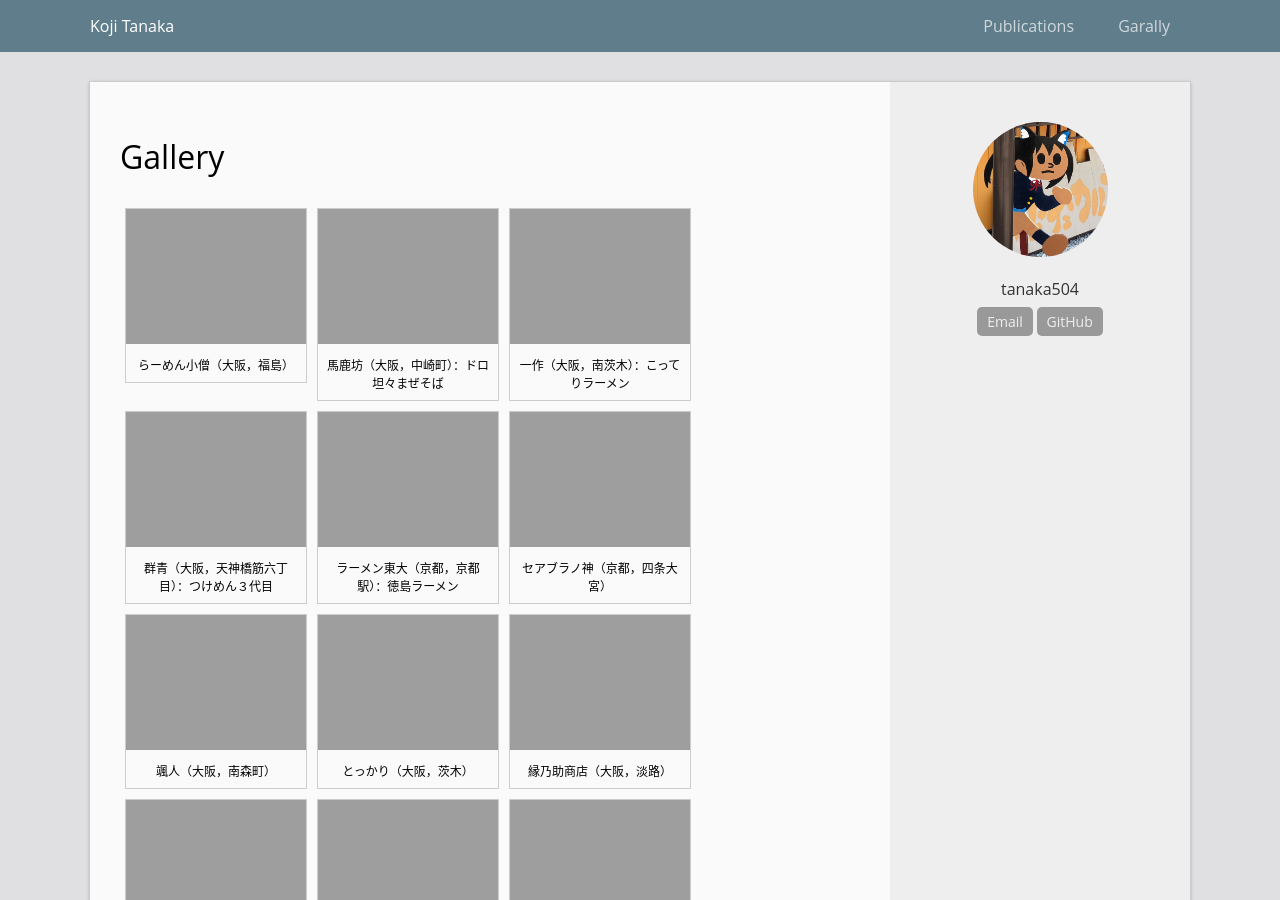
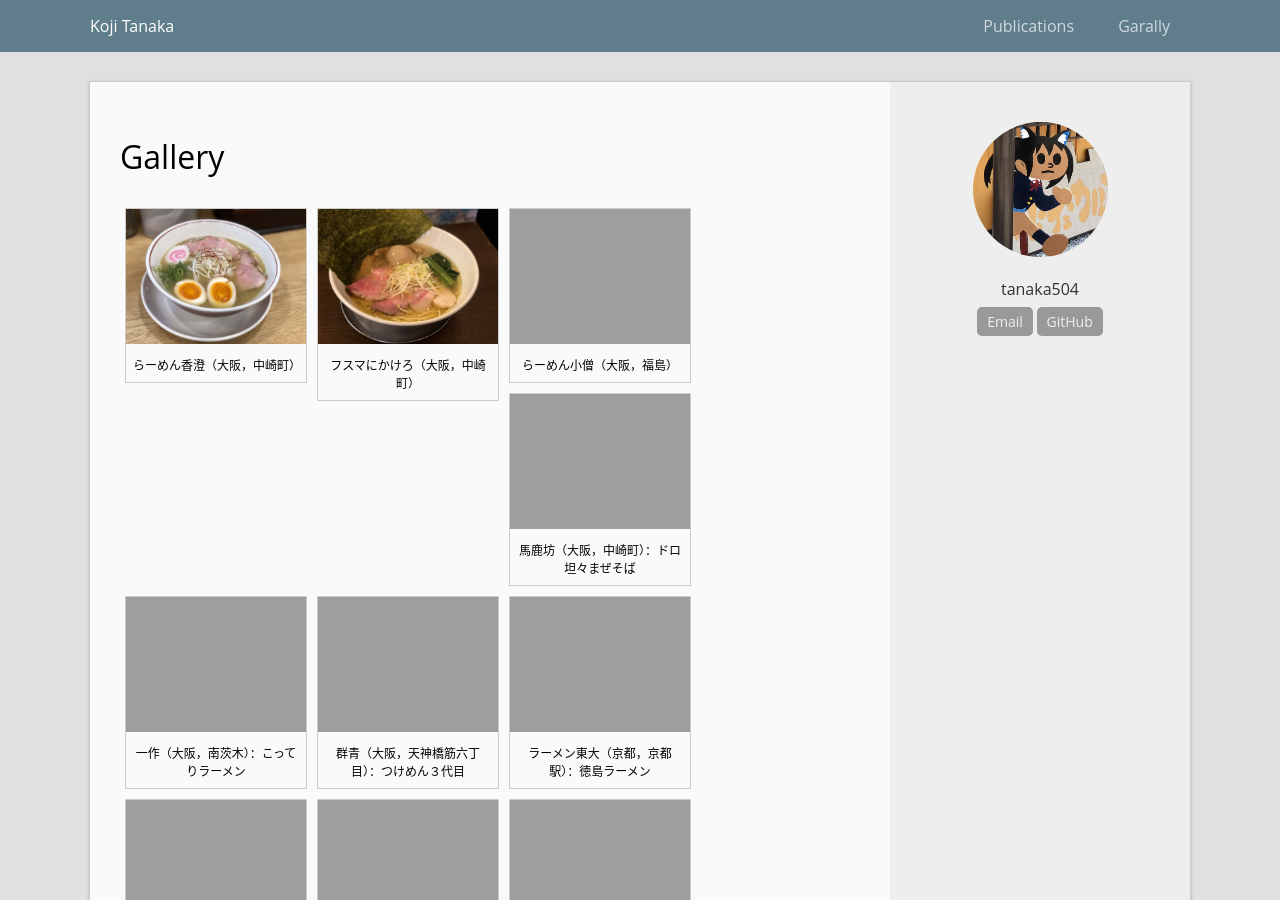
Before and after one commit to tanaka504/tanaka504.github.io, a Jekyll site: the page built from gallery.html, in a window 1280 px wide and 900 px high. Built offline with Jekyll 4.4.1, drawn with Linux system fonts in a browser that asks for light colours.

Commit message:
update gallery

```diff
--- a/_data/gallery.json
+++ b/_data/gallery.json
@@ -1,4 +1,12 @@
 [
+  {
+    "image": "20190923_kasumi.jpg",
+    "description": "らーめん香澄（大阪，中崎町）"
+  },
+  {
+    "image": "20190921_husuma.jpg",
+    "description": "フスマにかけろ（大阪，中崎町）"
+  },
   {
     "image": "20190915_kozou.jpg",
     "description": "らーめん小僧（大阪，福島）"
@@ -368,7 +376,7 @@
     "description": "博多だるま（福岡，博多）"
   },
   {
-    "image": "2016XXXX_bakkosi.jpg",
+    "image": "2016XXXX_bakkoshi.jpg",
     "description": "ばっこ志（大阪，十三）"
   },
   {
```
Also changed, not shown: images/20190921_husuma.jpg (added), images/20190923_kasumi.jpg (added), images/icon.JPG, 2 other files.
